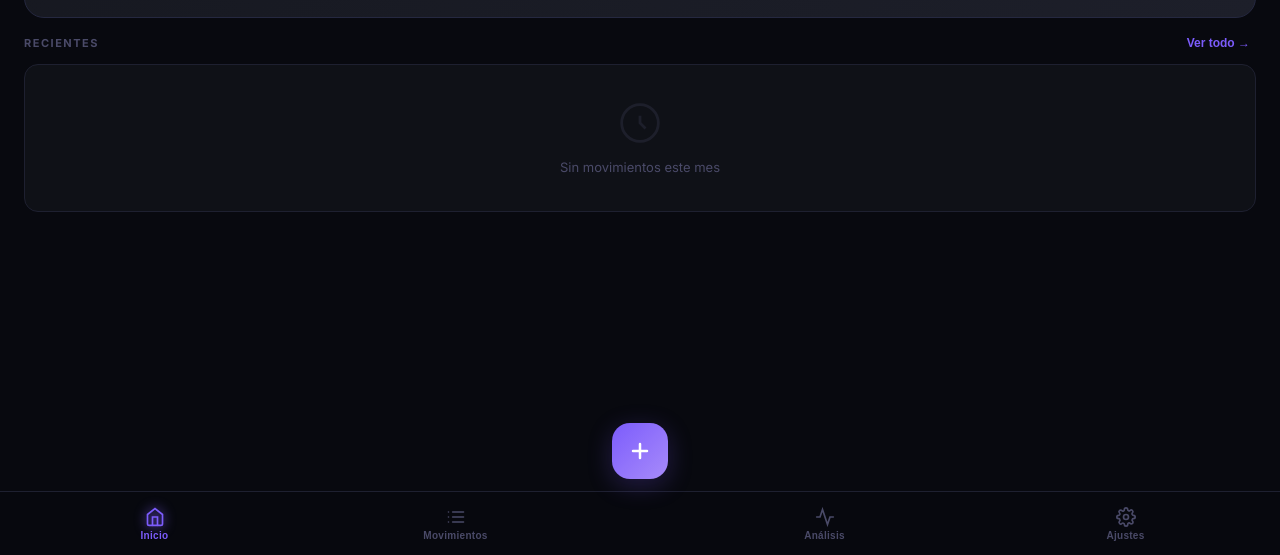
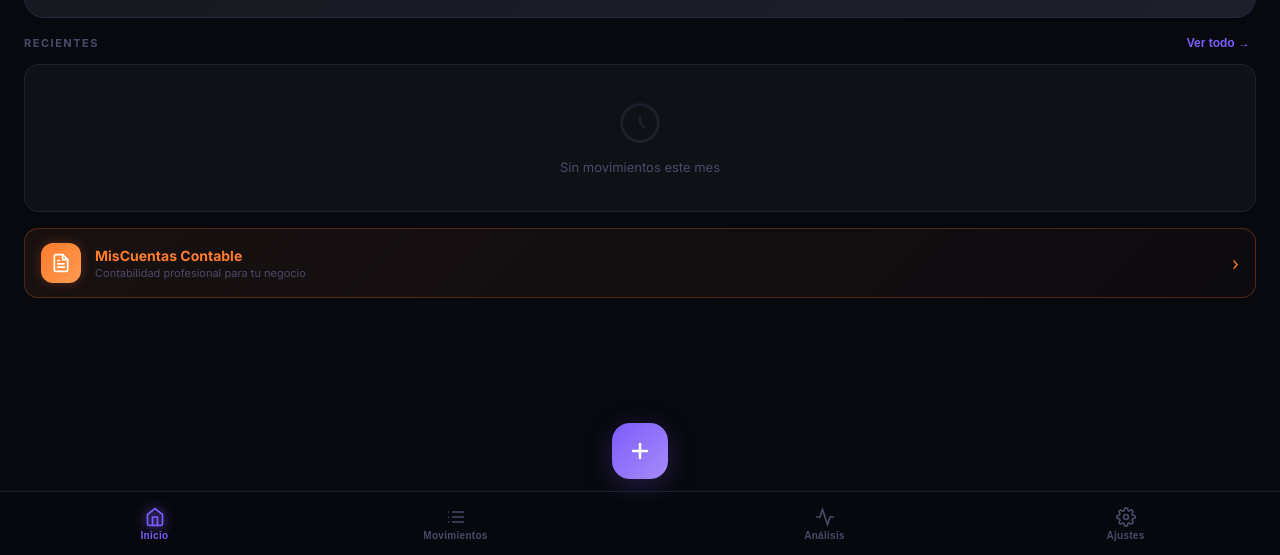
Before and after one commit to Stiwall/MisFinanza, a website: page index.html in a window 1280 px wide. Shown: the part 245-800 px from the top of the page. Drawn offline with nearby package versions, Linux system fonts and the light colour scheme.

Commit message:
feat: add MisCuentas Contable promo card in Inicio

```diff
--- a/index.html
+++ b/index.html
@@ -171,6 +171,16 @@ body::before{content:'';position:fixed;top:-80px;left:50%;transform:translateX(-
 .pwa-banner.show{display:flex}
 .pwa-banner p{flex:1;font-size:12px;font-weight:600;color:var(--text-secondary)}
 .pwa-banner button{background:var(--accent);border:none;border-radius:8px;padding:6px 14px;color:#fff;font-size:12px;font-weight:700;cursor:pointer}
+
+/* CROSS-PROMO */
+.promo-card{display:flex;align-items:center;gap:14px;background:linear-gradient(135deg,#ff7c2a12,#ff7c2a06);border:1px solid #ff7c2a40;border-radius:var(--radius-sm);padding:14px 16px;margin-top:16px;cursor:pointer;transition:all .2s;text-decoration:none}
+.promo-card:hover{border-color:#ff7c2a;box-shadow:0 0 20px #ff7c2a20}
+.promo-mark{width:40px;height:40px;background:linear-gradient(135deg,#ff7c2a,#ff9a52);border-radius:12px;display:flex;align-items:center;justify-content:center;flex-shrink:0;box-shadow:0 0 12px #ff7c2a40}
+.promo-mark svg{width:20px;height:20px}
+.promo-body{flex:1;min-width:0}
+.promo-name{font-size:14px;font-weight:700;color:#ff7c2a}
+.promo-desc{font-size:11px;color:var(--text-muted);margin-top:2px}
+.promo-arrow{color:#ff7c2a;font-size:18px;flex-shrink:0}
 </style>
 </head>
 <body>
@@ -224,6 +234,22 @@ body::before{content:'';position:fixed;top:-80px;left:50%;transform:translateX(-
     </div>
     <div class="tx-card" id="recentList"></div>
   </div>
+  <a class="promo-card" href="https://app.miscuentasrd.com" target="_blank" rel="noopener">
+    <div class="promo-mark">
+      <svg viewBox="0 0 24 24" fill="none" stroke="white" stroke-width="2" stroke-linecap="round">
+        <path d="M14 2H6a2 2 0 00-2 2v16a2 2 0 002 2h12a2 2 0 002-2V8z"/>
+        <polyline points="14 2 14 8 20 8"/>
+        <line x1="16" y1="13" x2="8" y2="13"/>
+        <line x1="16" y1="17" x2="8" y2="17"/>
+        <polyline points="10 9 9 9 8 9"/>
+      </svg>
+    </div>
+    <div class="promo-body">
+      <div class="promo-name">MisCuentas Contable</div>
+      <div class="promo-desc">Contabilidad profesional para tu negocio</div>
+    </div>
+    <div class="promo-arrow">›</div>
+  </a>
 </div>
 
 <!-- MOVIMIENTOS -->
@@ -685,7 +711,17 @@ function exportReport() {
   .card.g{background:#00d4aa15;border:1px solid #00d4aa}.card.r{background:#ff4d6d15;border:1px solid #ff4d6d}.card.p{background:#7c5cfc15;border:1px solid #7c5cfc}
   .lbl{font-size:10px;text-transform:uppercase;letter-spacing:1px;color:#666;margin-bottom:4px}.val{font-size:18px;font-weight:800}
   table{width:100%;border-collapse:collapse}th{text-align:left;padding:8px 10px;background:#f5f5f5;font-size:11px;text-transform:uppercase;letter-spacing:1px}
-  td{padding:8px 10px;border-bottom:1px solid #eee;font-size:13px}.foot{margin-top:24px;text-align:center;color:#aaa;font-size:11px}</style></head>
+  td{padding:8px 10px;border-bottom:1px solid #eee;font-size:13px}.foot{margin-top:24px;text-align:center;color:#aaa;font-size:11px}
+/* CROSS-PROMO */
+.promo-card{display:flex;align-items:center;gap:14px;background:linear-gradient(135deg,#ff7c2a12,#ff7c2a06);border:1px solid #ff7c2a40;border-radius:var(--radius-sm);padding:14px 16px;margin-top:16px;cursor:pointer;transition:all .2s;text-decoration:none}
+.promo-card:hover{border-color:#ff7c2a;box-shadow:0 0 20px #ff7c2a20}
+.promo-mark{width:40px;height:40px;background:linear-gradient(135deg,#ff7c2a,#ff9a52);border-radius:12px;display:flex;align-items:center;justify-content:center;flex-shrink:0;box-shadow:0 0 12px #ff7c2a40}
+.promo-mark svg{width:20px;height:20px}
+.promo-body{flex:1;min-width:0}
+.promo-name{font-size:14px;font-weight:700;color:#ff7c2a}
+.promo-desc{font-size:11px;color:var(--text-muted);margin-top:2px}
+.promo-arrow{color:#ff7c2a;font-size:18px;flex-shrink:0}
+</style></head>
   <body><h1>MisFinanza</h1><p style="color:#666">${MONTHS_F[viewM]} ${viewY}</p>
   <div class="cards"><div class="card g"><div class="lbl">Ingresos</div><div class="val">${fmt(inc)}</div></div>
   <div class="card r"><div class="lbl">Egresos</div><div class="val">${fmt(exp)}</div></div>
```
